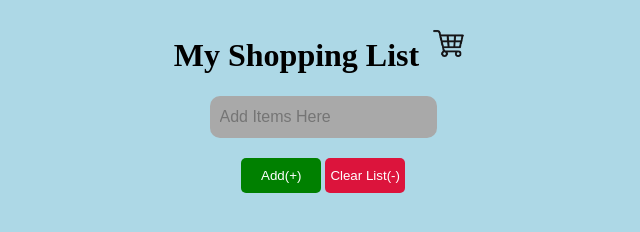
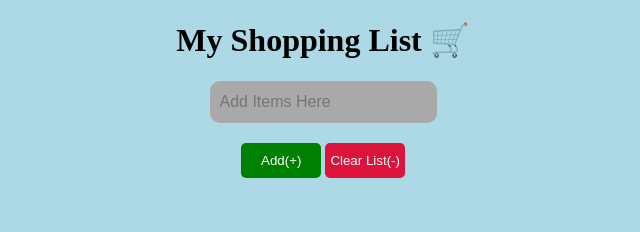
Before and after one commit to eddymwaniki/Week-Two-Code-Challenge, a plain HTML site: page index.html in a window 1280 px wide. Shown: the whole page, without its empty margins (317-957 px from the left). Drawn offline with Linux system fonts and the light colour scheme.

Commit message:
modifies index.html

```diff
--- a/index.html
+++ b/index.html
@@ -5,7 +5,7 @@
     <title>Interactive Shopping List</title>
 </head>
 <body>
-    <h1>My Shopping List <img src="images/download.png" alt="shopping cart" id="shoppingCart"></h1>
+    <h1>My Shopping List 🛒</h1>
     <input type="text" id="itemsInput" placeholder="Add Items Here">
     <ul id="itemsDisplay"></ul>
     <button id="addButton">Add(+)</button>
```
